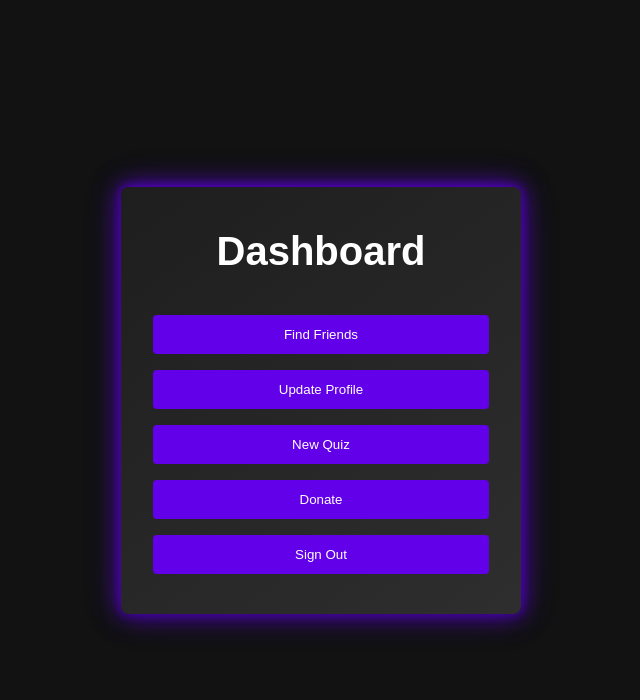
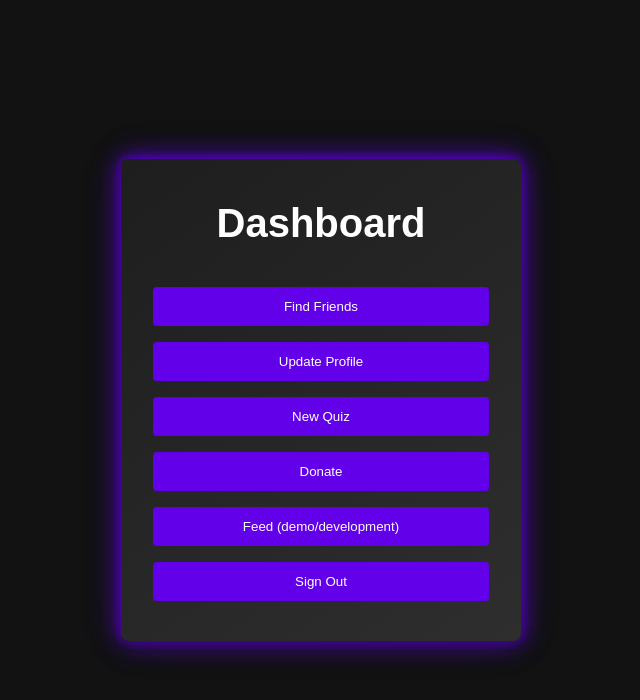
Before and after one commit to elindstr/iquest, a React (Vite) app in the folder client/: page / in a window 1280 px wide. Shown: the top 700 px of the page, without its empty margins (319-959 px from the left). Built offline with nearby package versions, Linux system fonts and the light colour scheme; sample sign-in values are in the browser's storage.

Commit message:
adding feed

```diff
--- a/client/src/pages/Dashboard.jsx
+++ b/client/src/pages/Dashboard.jsx
@@ -18,6 +18,7 @@ const Dashboard = () => {
         <button className={styles.button} onClick={() => navigate('/update-profile')}>Update Profile</button>
         <button className={styles.button} onClick={() => navigate('/quiz')}>New Quiz</button>
         <button className={styles.button} onClick={() => navigate('/donate')}>Donate</button>
+        <button className={styles.button} onClick={() => navigate('/feed')}>Feed (demo/development)</button>
         <button className={styles.button} onClick={handleLogout}>Sign Out</button>
       </div>
     </div>
```
